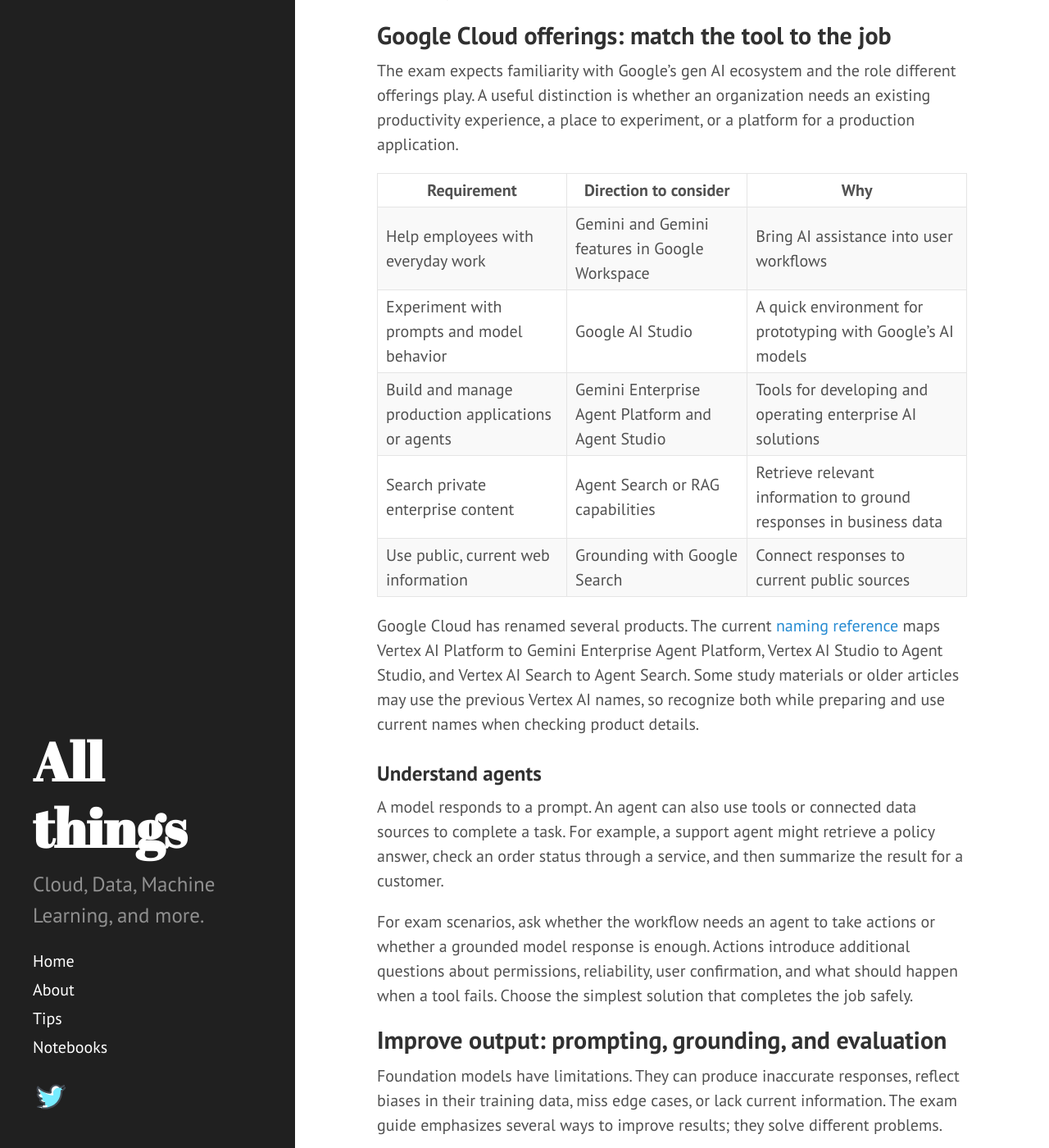
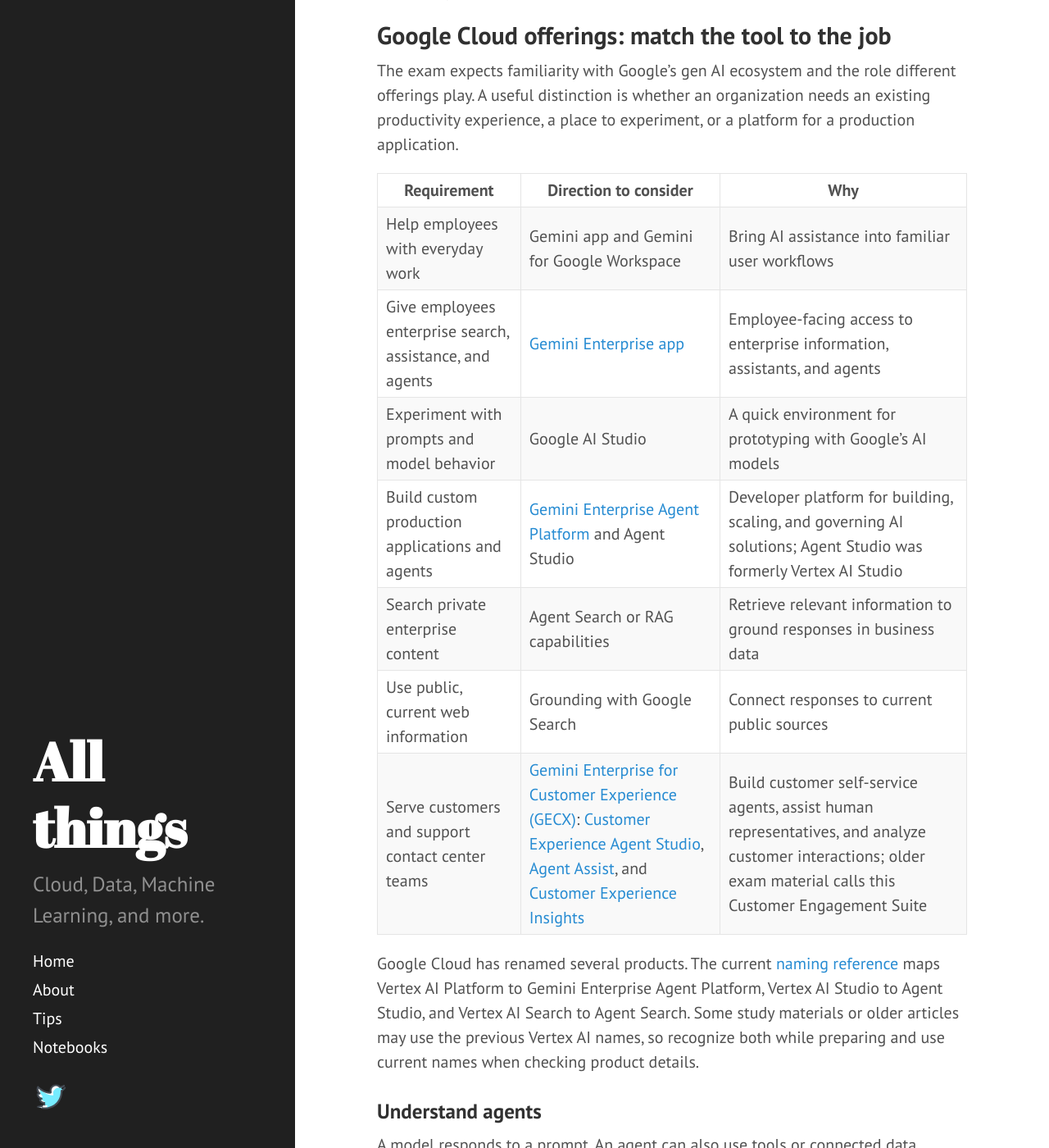
Before and after one commit to dzlab/dzlab.github.io, a Jekyll site: the page built from _posts/2026-11-15-gcp-generative-ai-leader-prep.md, in a window 1280 px wide and 1400 px high, scrolled down 3885 px. Shown: the whole window at 82% size. Built offline with Jekyll 4.4.1, drawn with Linux system fonts in a browser that asks for light colours; nearby versions of some CDN libraries; a script that is not in the unit is left out.

Commit message:
Clarify Google Cloud GenAI offerings

```diff
--- a/_posts/2026-11-15-gcp-generative-ai-leader-prep.md
+++ b/_posts/2026-11-15-gcp-generative-ai-leader-prep.md
@@ -77,11 +77,13 @@ The exam expects familiarity with Google's gen AI ecosystem and the role differe
 
 | Requirement | Direction to consider | Why |
 | - | - | - |
-| Help employees with everyday work | Gemini and Gemini features in Google Workspace | Bring AI assistance into user workflows |
+| Help employees with everyday work | Gemini app and Gemini for Google Workspace | Bring AI assistance into familiar user workflows |
+| Give employees enterprise search, assistance, and agents | [Gemini Enterprise app](https://docs.cloud.google.com/gemini/enterprise/docs) | Employee-facing access to enterprise information, assistants, and agents |
 | Experiment with prompts and model behavior | Google AI Studio | A quick environment for prototyping with Google's AI models |
-| Build and manage production applications or agents | Gemini Enterprise Agent Platform and Agent Studio | Tools for developing and operating enterprise AI solutions |
+| Build custom production applications and agents | [Gemini Enterprise Agent Platform](https://cloud.google.com/gemini-enterprise/faq) and Agent Studio | Developer platform for building, scaling, and governing AI solutions; Agent Studio was formerly Vertex AI Studio |
 | Search private enterprise content | Agent Search or RAG capabilities | Retrieve relevant information to ground responses in business data |
 | Use public, current web information | Grounding with Google Search | Connect responses to current public sources |
+| Serve customers and support contact center teams | [Gemini Enterprise for Customer Experience (GECX)](https://docs.cloud.google.com/gemini-enterprise-cx): [Customer Experience Agent Studio](https://cloud.google.com/gemini-enterprise-cx/cx-agent-studio), [Agent Assist](https://cloud.google.com/gemini-enterprise-cx/agent-assist), and [Customer Experience Insights](https://cloud.google.com/gemini-enterprise-cx/cx-insights) | Build customer self-service agents, assist human representatives, and analyze customer interactions; older exam material calls this Customer Engagement Suite |
 
 Google Cloud has renamed several products. The current [naming reference](https://docs.cloud.google.com/gemini-enterprise-agent-platform/vertex-ai-name-changes) maps Vertex AI Platform to Gemini Enterprise Agent Platform, Vertex AI Studio to Agent Studio, and Vertex AI Search to Agent Search. Some study materials or older articles may use the previous Vertex AI names, so recognize both while preparing and use current names when checking product details.
 
```
